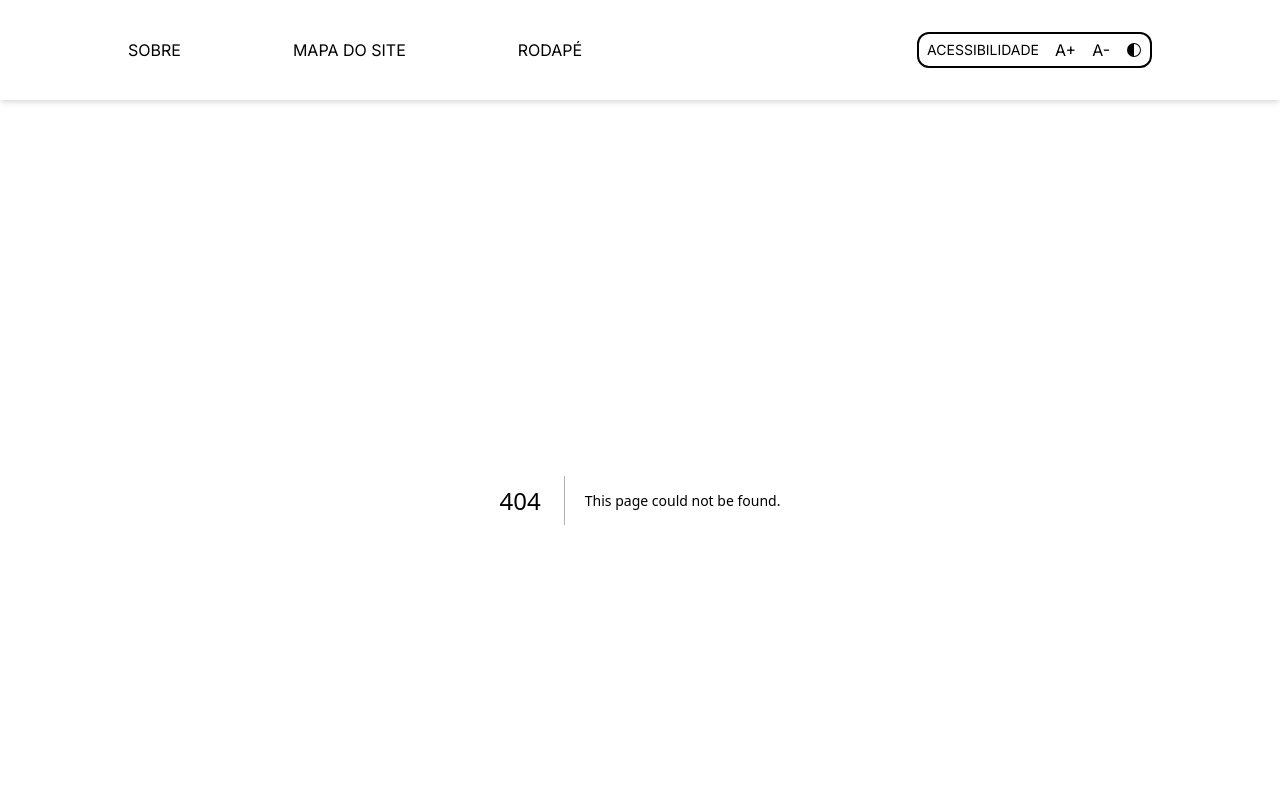
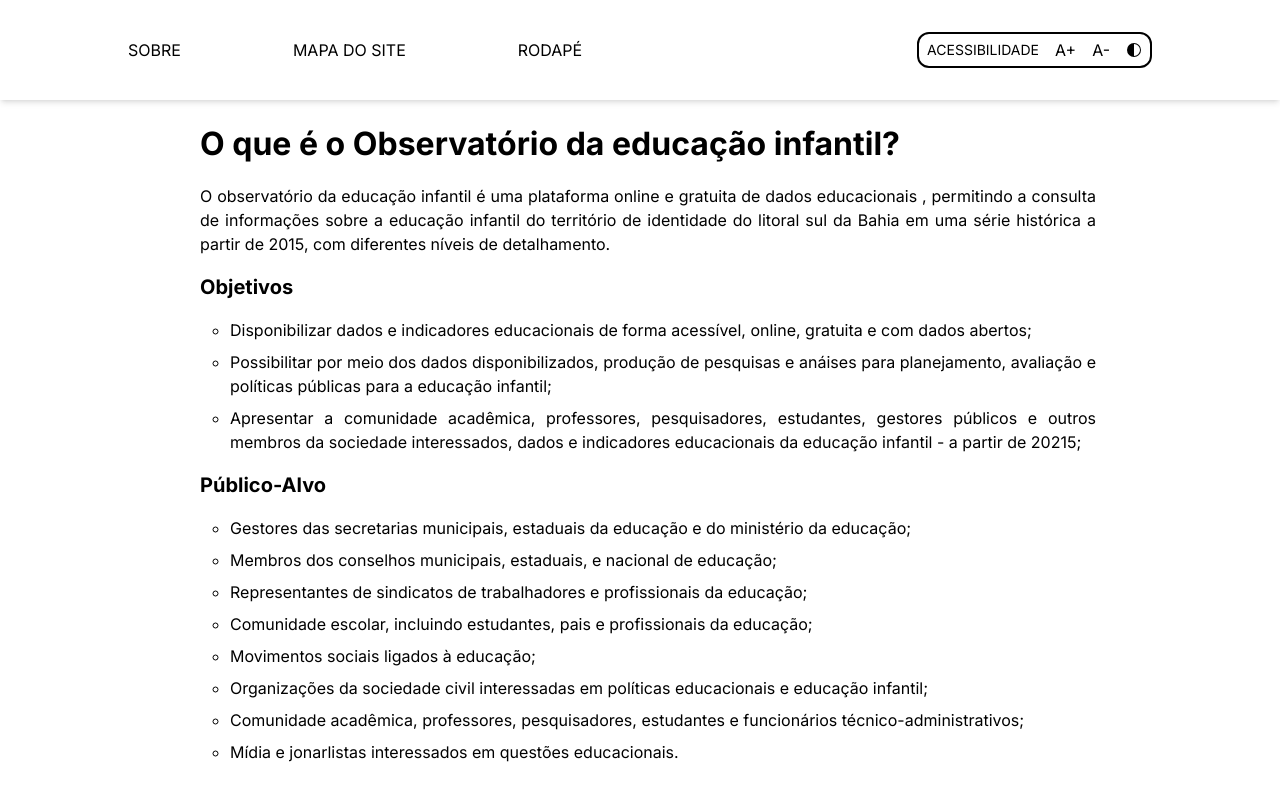
Before and after one commit to oJorta/tj-educacao, a Next.js app: page /Sobre in a window 1280 px wide. Before the commit this address had no page. Shown: the top 800 px of the page. Built offline with nearby package versions, Linux system fonts and the light colour scheme.

Commit message:
Pag Sobre

```diff
--- /dev/null
+++ b/src/app/Sobre/page.module.css
@@ -0,0 +1,33 @@
+.mainContent {
+    display: flex;
+    align-items: start;
+    justify-content: center;
+    flex-direction: column;
+    align-self: center;
+    width: 70%;
+    gap: 1em;
+    margin-left: 200px;
+    margin-top: 20px;
+    text-align: justify;
+}
+
+.mainContent h1 {
+    font-weight: bold;
+    font-size: 32px;
+}
+
+.mainContent h2 {
+    font-weight: bold;
+    font-size: 20px;
+}
+
+.mainContent ul {
+    list-style: circle;
+    display: flex;
+    flex-direction: column;
+    gap: 0.5em;
+}
+
+.mainContent ul li {
+    margin-left: 30px;
+}
--- /dev/null
+++ b/src/app/Sobre/page.tsx
@@ -0,0 +1,78 @@
+import React from "react"
+import styles from "./page.module.css"
+
+export default function Home() {
+
+    return (
+        <main className={styles.mainContent}>
+            <h1>O que é o Observatório da educação infantil?</h1>
+            <p>O observatório da educação infantil é uma plataforma online e gratuita de dados educacionais
+                , permitindo a consulta de informações sobre a educação infantil do território de identidade
+                do litoral sul da Bahia em uma série histórica a partir de 2015, com diferentes níveis de detalhamento.
+            </p>
+            <h2>Objetivos</h2>
+            <ul>
+                <li>
+                    <p>
+                    Disponibilizar dados e indicadores educacionais de forma acessível, online, gratuita e com dados abertos;
+                    </p>
+                </li>
+                <li>
+                    <p>
+                    Possibilitar por meio dos dados disponibilizados, produção de pesquisas e anáises para planejamento, avaliação
+                    e políticas públicas para a educação infantil;
+                    </p>
+                </li>
+                <li>
+                    <p>
+                    Apresentar a comunidade acadêmica, professores, pesquisadores, estudantes, gestores públicos e outros membros
+                    da sociedade interessados, dados e indicadores educacionais da educação infantil - a partir de 20215;
+                    </p>
+                </li>
+            </ul>
+            <h2>Público-Alvo</h2>
+            <ul>
+                <li>
+                    <p>
+                    Gestores das secretarias municipais, estaduais da educação e do ministério da educação;
+                    </p>
+                </li>
+                <li>
+                    <p>
+                    Membros dos conselhos municipais, estaduais, e nacional de educação;
+                    </p>
+                </li>
+                <li>
+                    <p>
+                    Representantes de sindicatos de trabalhadores e profissionais da educação;
+                    </p>
+                </li>
+                <li>
+                    <p>
+                    Comunidade escolar, incluindo estudantes, pais e profissionais da educação;
+                    </p>
+                </li>
+                <li>
+                    <p>
+                    Movimentos sociais ligados à educação;
+                    </p>
+                </li>
+                <li>
+                    <p>
+                    Organizações da sociedade civil interessadas em políticas educacionais e educação infantil;
+                    </p>
+                </li>
+                <li>
+                    <p>
+                    Comunidade acadêmica, professores, pesquisadores, estudantes e funcionários técnico-administrativos;
+                    </p>
+                </li>
+                <li>
+                    <p>
+                    Mídia e jonarlistas interessados em questões educacionais.
+                    </p>
+                </li>
+            </ul>
+        </main>
+    )
+}
```
Also changed, not shown: src/app/Equipe/page.module.css (added), src/app/Equipe/page.tsx (added), src/app/Parceirias/page.module.css (added), src/app/Parceirias/page.tsx (added).
